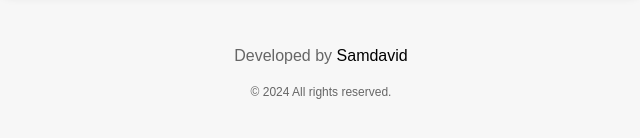
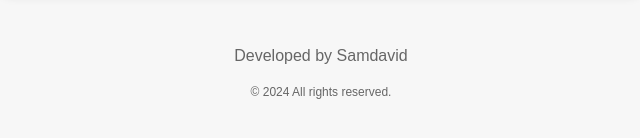
Before and after one commit to samdaviid/internal-mark-calculator, a plain HTML site: page index.html in a window 1280 px wide. Shown: the part 550-688 px from the top of the page, 319-959 px from the left. Drawn offline with Linux system fonts and the light colour scheme.

Commit message:
Update index.html

```diff
--- a/index.html
+++ b/index.html
@@ -25,7 +25,7 @@
     </div>
 
     <footer>
-        <p>Developed by <a href="https://github.com/samdaviid" target="_blank" style="color: black;">Samdavid</a></p>
+        <p>Developed by <a href="https://github.com/samdaviid" target="_blank" style="color: light blue;">Samdavid</a></p>
 
         <p class="copyright">&copy; 2024 All rights reserved.</p>
     </footer>
```
